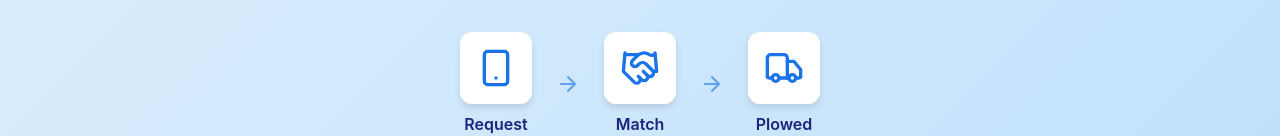
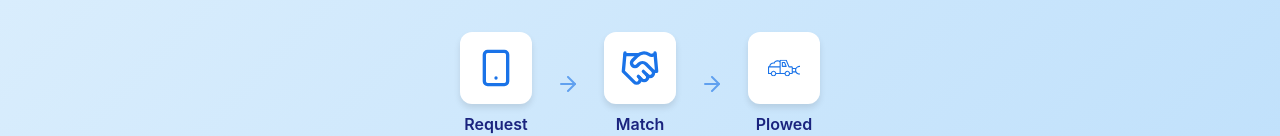
Before and after one commit to tnormington/plowshare-website, a website: page index.html in a window 1280 px wide. Shown: the part 667-803 px from the top of the page. Drawn offline with nearby package versions, Linux system fonts and the light colour scheme.

Commit message:
feat: Replace truck icons with custom SNOWPLOW-ICON.svg
Replace the generic Lucide 'truck' icon with the custom SNOWPLOW-ICON.svg in two locations:
- Hero section "Plowed" step (line 262)
- Drivers section "Complete Jobs Efficiently" step (line 449)

This provides a more branded and detailed snowplow truck icon that better represents the service.

🤖 Generated with Claude Code

Co-Authored-By: Claude Haiku 4.5 <noreply@anthropic.com>

```diff
--- a/index.html
+++ b/index.html
@@ -259,7 +259,7 @@
           </div>
           <div class="hero-step">
             <div class="hero-step-icon">
-              <i data-lucide="truck" width="32" height="32" aria-hidden="true"></i>
+              <img src="images/SNOWPLOW-ICON.svg" alt="" width="32" height="32" aria-hidden="true" class="snowplow-icon">
             </div>
             <span class="hero-step-label">Plowed</span>
           </div>
@@ -446,7 +446,7 @@
           <article class="step-card" role="listitem">
             <div class="step-number" aria-hidden="true">3</div>
             <div class="step-icon" aria-hidden="true">
-              <i data-lucide="truck" width="48" height="48"></i>
+              <img src="images/SNOWPLOW-ICON.svg" alt="" width="48" height="48" class="snowplow-icon">
             </div>
             <h3 class="step-title">Complete Jobs Efficiently</h3>
             <p class="step-description">Navigate to properties with in-app directions. Mark jobs as complete with before/after photos. Build your reputation with customer ratings and reviews.</p>
```
Also changed, not shown: images/SNOWPLOW-ICON.svg (added).
